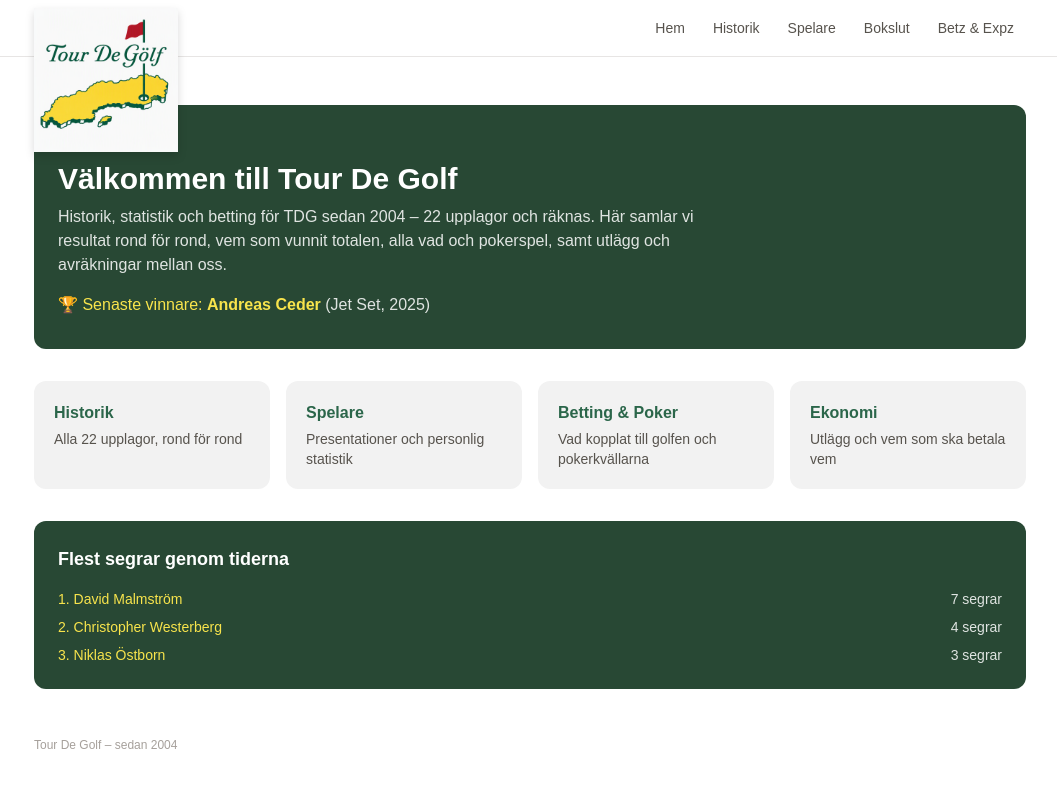
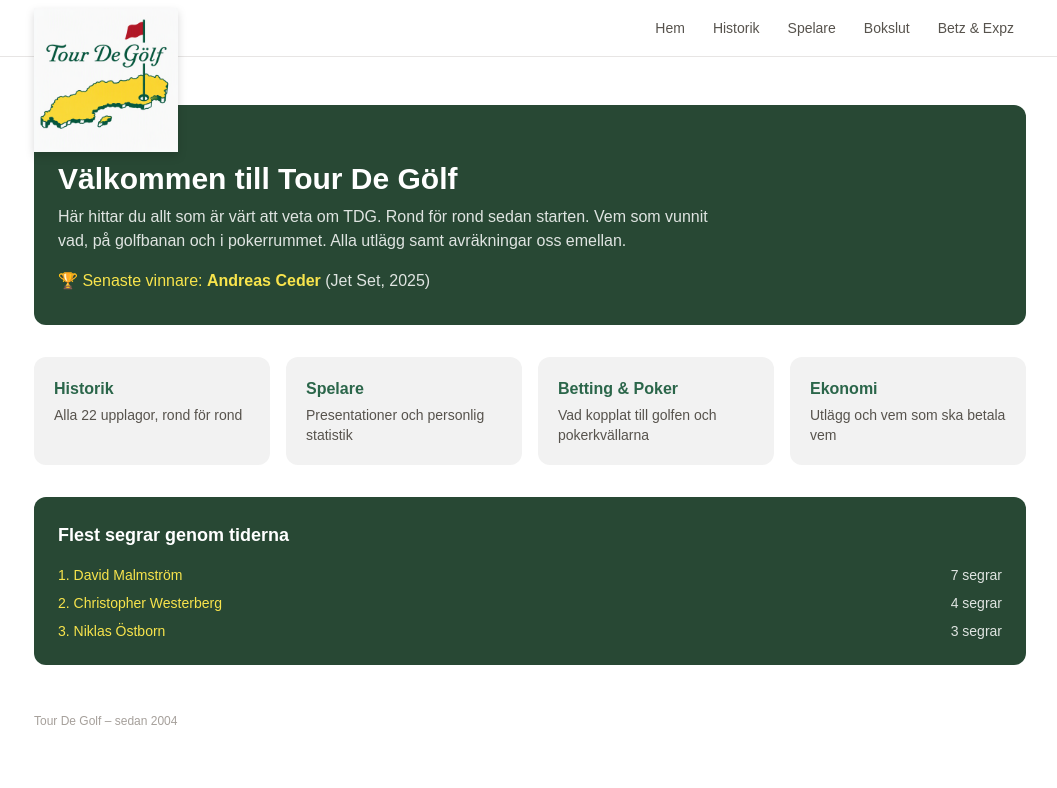
Before and after one commit to Dejan7704/tdg-app, a Next.js app: page / in a window 1280 px wide. Shown: the top 788 px of the page, without its empty margins (110-1167 px from the left). Built offline with nearby package versions, Linux system fonts and the light colour scheme.

Commit message:
Ny välkomsttext på Hem-sidan

```diff
--- a/src/app/page.tsx
+++ b/src/app/page.tsx
@@ -17,11 +17,11 @@ export default function Home() {
         <p className="text-sm font-medium uppercase tracking-wide text-tdg-yellow">
           TDG {latest.roman} · {latest.year}
         </p>
-        <h1 className="mt-1 text-3xl font-bold">Välkommen till Tour De Golf</h1>
+        <h1 className="mt-1 text-3xl font-bold">Välkommen till Tour De Gölf</h1>
         <p className="mt-2 max-w-2xl text-white/85">
-          Historik, statistik och betting för TDG sedan 2004 – {editions.length} upplagor
-          och räknas. Här samlar vi resultat rond för rond, vem som vunnit totalen,
-          alla vad och pokerspel, samt utlägg och avräkningar mellan oss.
+          Här hittar du allt som är värt att veta om TDG. Rond för rond sedan starten.
+          Vem som vunnit vad, på golfbanan och i pokerrummet. Alla utlägg samt
+          avräkningar oss emellan.
         </p>
         {winner && (
           <p className="mt-4 text-white/85">
```
